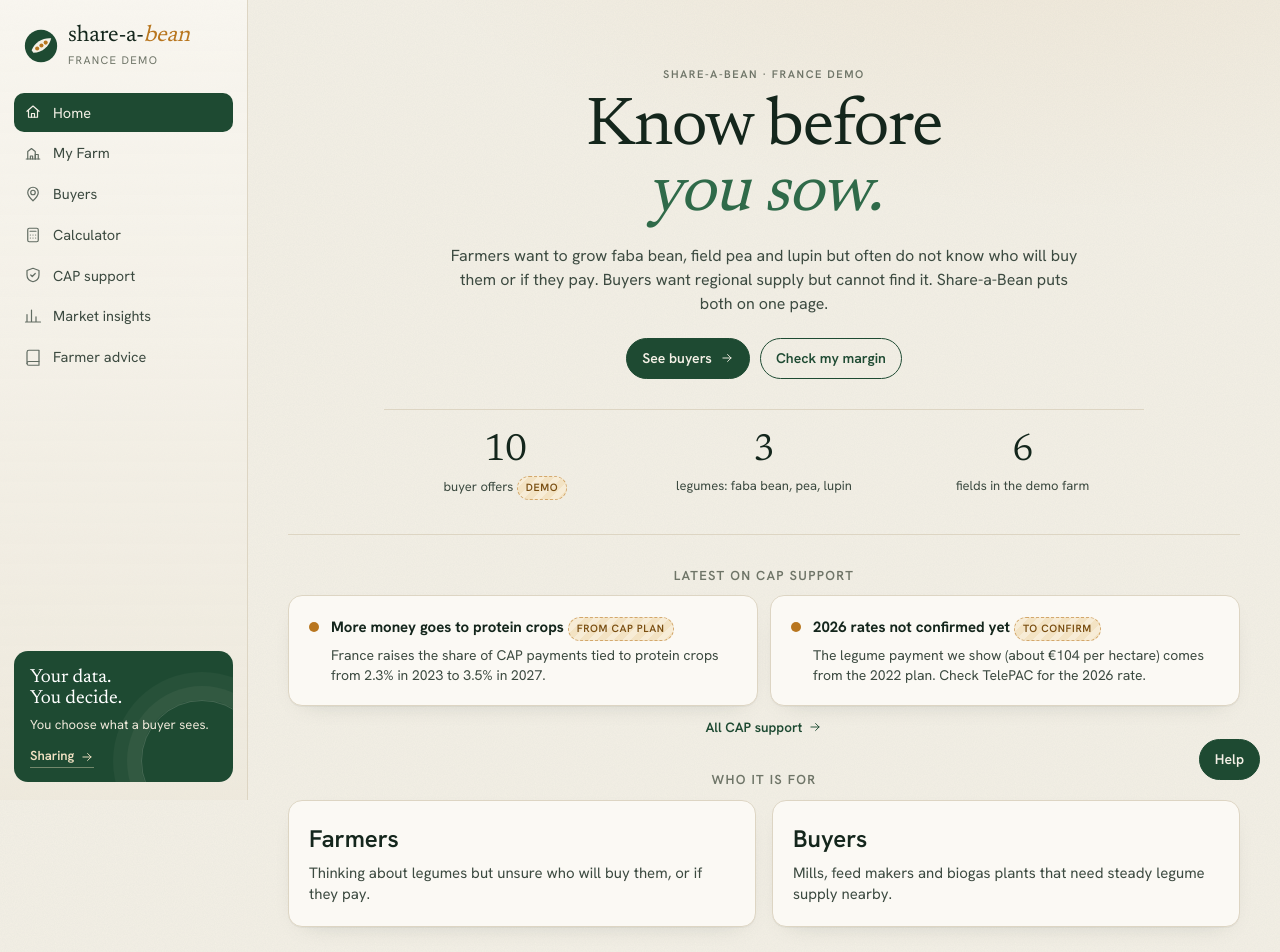
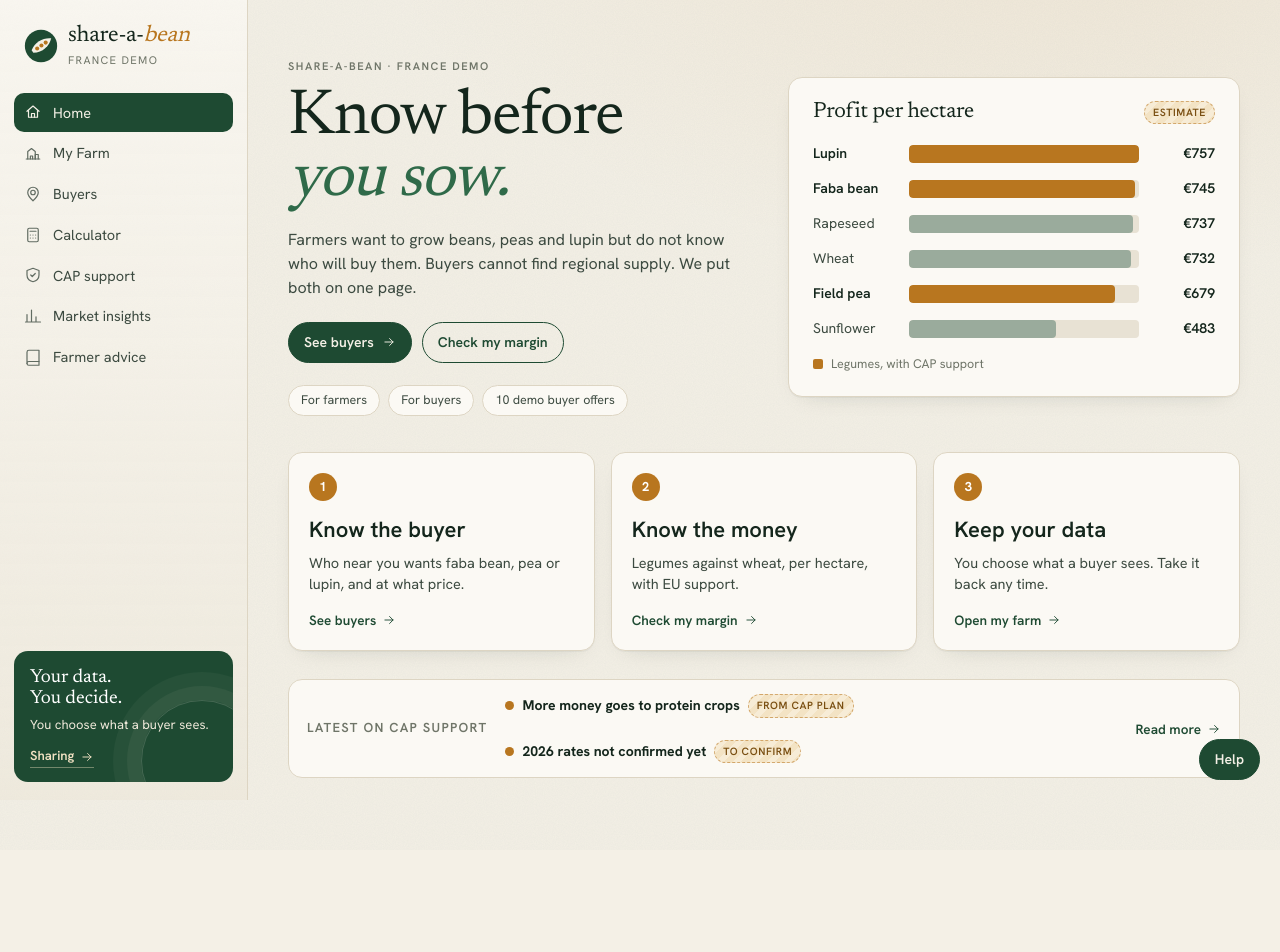
Before and after one commit to st3fansrb/Share-a-Bean, a Next.js app: page / in a window 1280 px wide. Shown: the top 952 px of the page. After the commit the page ends 850 px from the top, so only its background shows below. Built offline with nearby package versions, Linux system fonts and the light colour scheme.

Commit message:
Home: split hero with profit chart, three steps, one CAP news strip
Co-Authored-By: Claude Sonnet 5.5 <noreply@anthropic.com>
Claude-Session: https://claude.ai/code/session_01JVG1BVqYuE899HTGSohLPG

```diff
--- a/app/home.css
+++ b/app/home.css
@@ -1,43 +1,44 @@
-.home { display: flex; flex-direction: column; gap: 34px; }
+.home { display: flex; flex-direction: column; gap: 28px; }
 
-.entrance { padding: 36px 0 34px; border-bottom: 1px solid var(--line); text-align: center; display: flex; flex-direction: column; align-items: center; }
-.entrance h1 { font-size: 68px; line-height: 0.98; margin: 12px 0 16px; }
-.entrance h1 em { display: block; }
-.entrance .actions { justify-content: center; }
-.entrance .lede { margin: 0 auto 22px; max-width: 640px; }
+.hero { display: grid; grid-template-columns: minmax(0, 1fr) minmax(0, 1fr); gap: 48px; align-items: center; padding: 28px 0 8px; }
+.herotext h1 { font-size: 64px; line-height: 0.98; margin: 12px 0 16px; }
+.herotext h1 em { display: block; }
+.herotext .lede { margin: 0 0 22px; max-width: 460px; }
 .actions { display: flex; gap: 10px; flex-wrap: wrap; }
+.pills { display: flex; gap: 8px; flex-wrap: wrap; margin-top: 22px; }
+.pills span { font-size: 12.5px; padding: 5px 12px; border: 1px solid var(--line); border-radius: 999px; background: var(--panel); color: var(--ink-2); }
 
-.facts { display: grid; grid-template-columns: repeat(3, minmax(0, 1fr)); gap: 16px; width: 100%; max-width: 760px; margin: 30px 0 0; padding-top: 22px; border-top: 1px solid var(--line); }
-.facts dd { margin: 0; font-family: var(--display); font-size: 38px; line-height: 1; }
-.facts dt { font-size: 13px; color: var(--ink-2); margin-top: 6px; }
-.pos { color: var(--forest-2); }
-
-.sec { text-align: center; font-size: 13px; letter-spacing: 0.1em; text-transform: uppercase; color: var(--muted); font-weight: 600; font-family: var(--body); margin: 0 0 12px; }
-
-.who2, .steps, .more { }
-.who2 { display: grid; grid-template-columns: 1fr 1fr; gap: 16px; }
-.who2 h3 { font-size: 24px; margin: 0 0 6px; }
-.who2 p, .step p { margin: 0; color: var(--ink-2); font-size: 15px; line-height: 1.45; }
+.chart { padding: 22px 24px; }
+.charthead { display: flex; justify-content: space-between; align-items: center; margin-bottom: 18px; }
+.charthead h2 { font-size: 22px; margin: 0; }
+.hbars { display: flex; flex-direction: column; gap: 14px; }
+.hb { display: grid; grid-template-columns: 84px 1fr 64px; gap: 12px; align-items: center; font-size: 14px; }
+.hl { color: var(--ink-2); }
+.track { height: 18px; background: var(--line-soft); border-radius: 4px; overflow: hidden; }
+.fill { display: block; height: 100%; background: #9aab9c; border-radius: 4px; transform-origin: left; animation: grow 0.9s 0.35s cubic-bezier(0.2, 0.7, 0.2, 1) both; }
+.hb.legume .fill { background: var(--ochre); }
+.hb.legume .hl { color: var(--ink); font-weight: 600; }
+.hv { text-align: right; font-weight: 600; font-variant-numeric: tabular-nums; }
+.note { display: flex; align-items: center; gap: 8px; margin: 16px 0 0; font-size: 12.5px; color: var(--muted); }
+.note i { width: 10px; height: 10px; border-radius: 2px; background: var(--ochre); }
+@keyframes grow { from { transform: scaleX(0); } to { transform: scaleX(1); } }
+@media (prefers-reduced-motion: reduce) { .fill { animation: none; } }
 
 .steps { list-style: none; margin: 0; padding: 0; display: grid; grid-template-columns: repeat(3, minmax(0, 1fr)); gap: 16px; }
-.step { display: flex; flex-direction: column; gap: 8px; }
-.step h3 { font-size: 24px; margin: 0; }
+.step { display: flex; flex-direction: column; gap: 6px; }
+.step h3 { font-size: 22px; margin: 6px 0 0; }
+.step p { margin: 0; color: var(--ink-2); font-size: 14.5px; line-height: 1.45; }
 .step .num { width: 28px; height: 28px; border-radius: 50%; display: grid; place-items: center; background: var(--ochre); color: #fff; font-weight: 700; font-size: 13px; }
 .step .link { margin-top: auto; padding-top: 10px; }
 
-.more { display: grid; grid-template-columns: repeat(3, minmax(0, 1fr)); gap: 12px; }
-.morelink { display: flex; flex-direction: column; gap: 2px; text-decoration: none; color: inherit; transition: background 0.15s; }
-.morelink:hover { background: #fff; }
-.morelink .muted { font-size: 13px; }
+.news { display: flex; align-items: center; gap: 18px; flex-wrap: wrap; padding: 14px 18px; border: 1px solid var(--line); border-radius: var(--radius); background: var(--panel); }
+.news h2 { font-size: 13px; letter-spacing: 0.1em; text-transform: uppercase; color: var(--muted); font-family: var(--body); font-weight: 600; margin: 0; }
+.news ul { list-style: none; margin: 0; padding: 0; display: flex; gap: 22px; flex-wrap: wrap; flex: 1; font-size: 14px; }
+.news li { display: flex; align-items: center; gap: 8px; }
+.news .dot { width: 9px; height: 9px; border-radius: 50%; background: var(--ochre); }
 
-@media (max-width: 860px) {
-  .entrance h1 { font-size: 46px; }
-  .who2, .steps, .more, .facts { grid-template-columns: 1fr; }
+@media (max-width: 960px) {
+  .hero { grid-template-columns: 1fr; gap: 28px; }
+  .herotext h1 { font-size: 46px; }
+  .steps { grid-template-columns: 1fr; }
 }
-
-.news { text-align: center; }
-.newslist { list-style: none; margin: 0 0 10px; padding: 0; display: grid; grid-template-columns: 1fr 1fr; gap: 12px; text-align: left; }
-.newslist li { display: flex; gap: 12px; align-items: flex-start; }
-.newslist .dot { flex: none; width: 10px; height: 10px; margin-top: 6px; border-radius: 50%; background: var(--ochre); }
-.newslist p { margin: 4px 0 0; font-size: 14px; color: var(--ink-2); line-height: 1.45; }
-@media (max-width: 860px) { .newslist { grid-template-columns: 1fr; } }
--- a/app/page.tsx
+++ b/app/page.tsx
@@ -1,73 +1,58 @@
 import Link from "next/link";
 import { icons } from "@/components/Icons";
 import { Synthetic } from "@/components/Tag";
-import { farmData, offerData } from "@/lib/data";
+import { offerData, cropData, capSchemes } from "@/lib/data";
+import { marginPerHa } from "@/lib/calc";
 import capNews from "@/data/cap-news.json";
 import "./home.css";
 
+type Id = keyof typeof cropData;
+const coupled = capSchemes.find((s) => s.id === "coupled-protein")?.eurHa ?? 0;
+const margin = (id: Id) => marginPerHa({ ...cropData[id], supportEurHa: cropData[id].legume ? coupled : 0 });
+const eur = (n: number) => Math.round(n).toLocaleString("en-GB");
+
 const steps = [
-  { n: "1", title: "Know the buyer", text: "See who near you wants faba bean, pea or lupin, how much, at what price and for how long. Open a buyer to see the offer.", href: "/opportunities", cta: "See buyers" },
-  { n: "2", title: "Know the money", text: "Compare legumes with wheat, rapeseed and sunflower per hectare. EU support and the nitrogen legumes leave for the next crop are included.", href: "/calculator", cta: "Check my margin" },
-  { n: "3", title: "Keep your data", text: "Add your fields. You choose which ones a buyer sees, and you can take it back at any time.", href: "/farm", cta: "Open my farm" },
-];
-
-const more = [
-  { href: "/cap", label: "CAP support", text: "What the EU pays for legumes" },
-  { href: "/insights", label: "Market insights", text: "Prices and yields in France" },
-  { href: "/knowledge", label: "Farmer advice", text: "Tips from other farmers" },
+  { n: "1", title: "Know the buyer", text: "Who near you wants faba bean, pea or lupin, and at what price.", href: "/opportunities", cta: "See buyers" },
+  { n: "2", title: "Know the money", text: "Legumes against wheat, per hectare, with EU support.", href: "/calculator", cta: "Check my margin" },
+  { n: "3", title: "Keep your data", text: "You choose what a buyer sees. Take it back any time.", href: "/farm", cta: "Open my farm" },
 ];
 
 export default function Home() {
+  const ids = Object.keys(cropData) as Id[];
+  const rows = ids.map((id) => ({ id, m: margin(id) })).sort((a, b) => b.m - a.m);
+  const max = Math.max(...rows.map((r) => r.m));
   return (
     <div className="home">
-      <section className="entrance reveal d1">
+      <section className="hero reveal d1">
+        <div className="herotext">
           <div className="eyebrow">Share-a-Bean · France demo</div>
           <h1>Know before <em>you sow.</em></h1>
-        <p className="lede">Farmers want to grow faba bean, field pea and lupin but often do not know who will buy them or if they pay. Buyers want regional supply but cannot find it. Share-a-Bean puts both on one page.</p>
+          <p className="lede">Farmers want to grow beans, peas and lupin but do not know who will buy them. Buyers cannot find regional supply. We put both on one page.</p>
           <div className="actions">
             <Link className="btn" href="/opportunities">See buyers {icons.arrow}</Link>
             <Link className="btn ghost" href="/calculator">Check my margin</Link>
           </div>
-        <dl className="facts">
-          <div><dd>{offerData.length}</dd><dt>buyer offers <Synthetic>demo</Synthetic></dt></div>
-          <div><dd>3</dd><dt>legumes: faba bean, pea, lupin</dt></div>
-          <div><dd>{farmData.parcels.length}</dd><dt>fields in the demo farm</dt></div>
-        </dl>
-      </section>
-
-      <section className="reveal d2 news" aria-label="Latest on CAP support">
-        <h2 className="sec">Latest on CAP support</h2>
-        <ul className="newslist">
-          {capNews.items.map((n) => (
-            <li key={n.id} className="card">
-              <span className="dot" aria-hidden />
-              <div>
-                <b>{n.title}</b> <Synthetic>{n.status}</Synthetic>
-                <p>{n.text}</p>
+          <div className="pills"><span>For farmers</span><span>For buyers</span><span>{offerData.length} demo buyer offers</span></div>
         </div>
-            </li>
+        <div className="chart card">
+          <div className="charthead">
+            <h2>Profit per hectare</h2>
+            <Synthetic>estimate</Synthetic>
+          </div>
+          <div className="hbars">
+            {rows.map(({ id, m }) => (
+              <div key={id} className={cropData[id].legume ? "hb legume" : "hb"}>
+                <span className="hl">{cropData[id].label}</span>
+                <span className="track"><span className="fill" style={{ width: `${Math.max(4, (m / max) * 100)}%` }} /></span>
+                <span className="hv">€{eur(m)}</span>
+              </div>
             ))}
-        </ul>
-        <Link className="link" href="/cap">All CAP support {icons.arrow}</Link>
-      </section>
-
-      <section className="reveal d2">
-        <h2 className="sec">Who it is for</h2>
-        <div className="who2">
-          <div className="card">
-            <h3>Farmers</h3>
-            <p>Thinking about legumes but unsure who will buy them, or if they pay.</p>
           </div>
-          <div className="card">
-            <h3>Buyers</h3>
-            <p>Mills, feed makers and biogas plants that need steady legume supply nearby.</p>
-          </div>
+          <p className="note"><i /> Legumes, with CAP support</p>
         </div>
       </section>
 
-      <section className="reveal d3">
-        <h2 className="sec">How it helps</h2>
-        <ol className="steps">
+      <ol className="steps reveal d2">
         {steps.map((s) => (
           <li key={s.n} className="card step">
             <span className="num">{s.n}</span>
@@ -77,18 +62,15 @@ export default function Home() {
           </li>
         ))}
       </ol>
-      </section>
 
-      <section className="reveal d4">
-        <h2 className="sec">Also here</h2>
-        <div className="more">
-          {more.map((m) => (
-            <Link key={m.href} href={m.href} className="card morelink">
-              <b>{m.label}</b>
-              <span className="muted">{m.text}</span>
-            </Link>
+      <section className="news reveal d3" aria-label="Latest on CAP support">
+        <h2>Latest on CAP support</h2>
+        <ul>
+          {capNews.items.map((n) => (
+            <li key={n.id}><span className="dot" aria-hidden /><b>{n.title}</b> <Synthetic>{n.status}</Synthetic></li>
           ))}
-        </div>
+        </ul>
+        <Link className="link" href="/cap">Read more {icons.arrow}</Link>
       </section>
     </div>
   );
```
Lines whose indentation alone changed are shown as unchanged.
